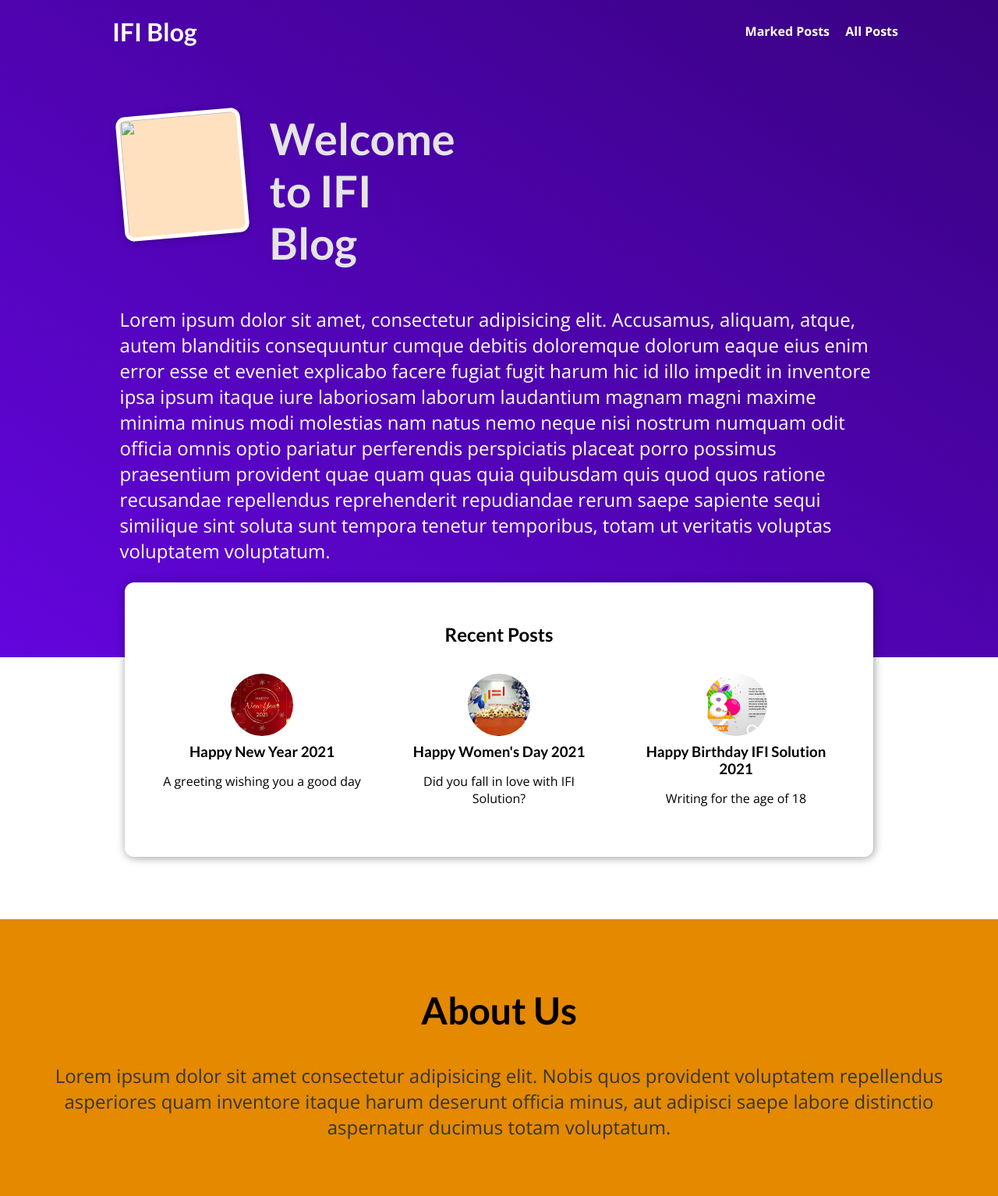
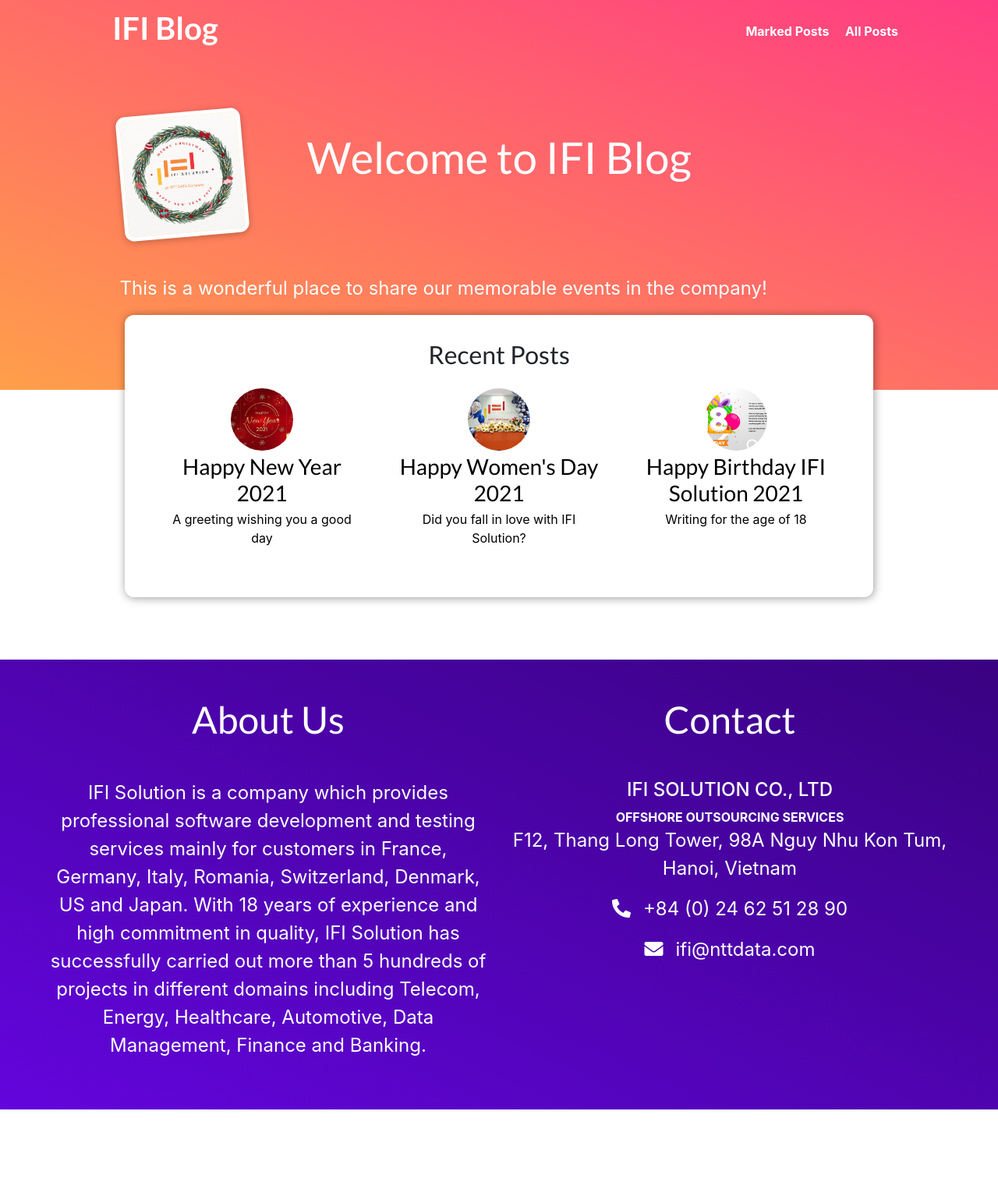
Before and after one commit to 0348468xxx/CompanyBlog, a Django app: page / in a window 1280 px wide. Shown: the whole page at 78% size. After the commit the page ends 1423 px from the top, so only its background shows below. Run offline with Django 3.2, Linux system fonts and the light colour scheme; data comes from the database, SQL or seed files in the repository; both versions use the stored data as it was after the commit; some libraries are stand-ins or nearby versions.

Commit message:
new updates

```diff
--- a/blog/static/blog/all-posts.css
+++ b/blog/static/blog/all-posts.css
@@ -3,7 +3,7 @@
   }
 
   #main-navigation {
-    background-color: #390281;
+    background-color: #FF4331;
     box-shadow: 0 2px 8px rgba(0, 0, 0, 0.25);
   }
 
--- a/blog/static/blog/index.css
+++ b/blog/static/blog/index.css
@@ -1,5 +1,5 @@
 #welcome {
-    background: linear-gradient(to right top, #6305dd, #390281);
+    background: linear-gradient(to right top, #FF9F4A, #FF3C83 );
     padding: 6rem 12%;
   }
 
@@ -23,9 +23,8 @@
 
   #welcome h2 {
     font-size: 3.5rem;
-    margin: 0 0 0 2rem;
-    color: #e4e4e4;
-    width: 10rem;
+    margin: 1.5rem 5rem;
+    color: #fff;
   }
 
   #welcome p {
@@ -61,15 +60,28 @@
   #about {
     text-align: center;
     padding: 3rem;
-    background-color: #e48900;
+    background: linear-gradient(to right top, #6305dd, #390281);
     margin-top: 5rem;
+    color: #fff;
   }
 
   #about h2 {
     font-size: 3rem;
+    margin-bottom: 3rem;
   }
 
   #about p {
     font-size: 1.5rem;
-    color: #353535;
+    color: #fff;
   }
+
+  #about .footer-text a {
+    text-decoration: none !important;
+    background-color: transparent;
+    color: #fff;
+    margin-left: 1rem;
+  }
+
+  #about .footer-text a:hover {
+    color: #FF3C83;
+  }
--- a/blog/static/blog/marked-posts.css
+++ b/blog/static/blog/marked-posts.css
@@ -1,5 +1,5 @@
 #main-navigation {
-    background-color: #390281;
+    background-color: #FF4331;
     box-shadow: 0 2px 8px rgba(0, 0, 0, 0.25);
 }
 
--- a/blog/static/blog/post-detail.css
+++ b/blog/static/blog/post-detail.css
@@ -3,7 +3,7 @@
   }
 
   #main-navigation {
-    background-color: #390281;
+    background-color: #FF4331;
     box-shadow: 0 2px 8px rgba(0, 0, 0, 0.25);
   }
 
--- a/blog/static/blog/post.css
+++ b/blog/static/blog/post.css
@@ -17,6 +17,7 @@
     transform: scale(1.1);
     background-color: #390281;
     color: white;
+    text-decoration: none;
 }
 
 .post img {
--- a/blog/templates/blog/index.html
+++ b/blog/templates/blog/index.html
@@ -8,28 +8,20 @@
 {% block css_files %}
     <link rel="stylesheet" href="{% static 'blog/post.css' %}">
     <link rel="stylesheet" href="{% static 'blog/index.css' %}">
+    <link rel="stylesheet" href="https://stackpath.bootstrapcdn.com/bootstrap/4.5.0/css/bootstrap.min.css">
+    <link rel="stylesheet" href="https://maxcdn.bootstrapcdn.com/font-awesome/4.7.0/css/font-awesome.min.css">
+    <link rel="stylesheet" href="https://pro.fontawesome.com/releases/v5.10.0/css/all.css" integrity="sha384-AYmEC3Yw5cVb3ZcuHtOA93w35dYTsvhLPVnYs9eStHfGJvOvKxVfELGroGkvsg+p" crossorigin="anonymous"/>
 {% endblock  %}
 
 {% block content %}
     <section id="welcome">
         <header>
-            <img src="" alt="">
+            <img src="{% static 'image/262161022_7198489530176905_5984262622377411850_n.png' %}" alt="Static Avatar">
             <h2>Welcome to IFI Blog</h2>
         </header>
 
         <p>
-            Lorem ipsum dolor sit amet, consectetur adipisicing elit.
-            Accusamus, aliquam, atque, autem blanditiis consequuntur cumque
-            debitis doloremque dolorum eaque eius enim error esse et eveniet
-            explicabo facere fugiat fugit harum hic id illo impedit in
-            inventore ipsa ipsum itaque iure laboriosam laborum laudantium
-            magnam magni maxime minima minus modi molestias nam natus nemo
-            neque nisi nostrum numquam odit officia omnis optio pariatur
-            perferendis perspiciatis placeat porro possimus praesentium
-            provident quae quam quas quia quibusdam quis quod quos ratione
-            recusandae repellendus reprehenderit repudiandae rerum saepe
-            sapiente sequi similique sint soluta sunt tempora tenetur
-            temporibus, totam ut veritatis voluptas voluptatem voluptatum.
+            This is a wonderful place to share our memorable events in the company!
         </p>
     </section>
 
@@ -47,9 +39,32 @@
 
 
     <section id="about">
-        <h2>About Us</h2>
-        <p>
-            Lorem ipsum dolor sit amet consectetur adipisicing elit. Nobis quos provident voluptatem repellendus asperiores quam inventore itaque harum deserunt officia minus, aut adipisci saepe labore distinctio aspernatur ducimus totam voluptatum.
-        </p>
+        <div class="container-fluid">
+            <div class="row">
+                <div class="col-md-6">
+                    <h2>About Us</h2>
+                    <p>
+                        IFI Solution is a company which provides professional software development and testing services mainly for customers in France, Germany, Italy, Romania, Switzerland, Denmark, US and Japan. With 18 years of experience and high commitment in quality, IFI Solution has successfully carried out more than 5 hundreds of projects in different domains including Telecom, Energy, Healthcare, Automotive, Data Management, Finance and Banking.
+                    </p>
+                </div>
+
+                <div class="col-md-6">
+                    <h2>Contact</h2>
+
+                    <div class="footer-text">
+                        <h4>IFI SOLUTION CO., LTD</h4>
+                        <strong>OFFSHORE OUTSOURCING SERVICES</strong>
+                        <p>F12, Thang Long Tower, 98A Nguy Nhu Kon Tum, Hanoi, Vietnam</p>
+                        <p><i class="fas fa-phone-alt"></i><span class="d-inline-flex"><a href="tel:02462512890">+84 (0) 24 62 51 28 90</a></span></p>
+                        <p><i class="fas fa-envelope"></i><span class="d-inline-flex"><a href="mailto:ifi@nttdata.com">ifi@nttdata.com</a></span></p>
+                    </div>
+                </div>
+            </div>
+        </div>
     </section>
+
+
+    <script src="https://code.jquery.com/jquery-3.5.1.min.js"></script>
+    <script src="https://cdn.jsdelivr.net/npm/popper.js@1.16.0/dist/umd/popper.min.js"></script>
+    <script src="https://stackpath.bootstrapcdn.com/bootstrap/4.5.0/js/bootstrap.min.js"></script>
 {% endblock  %}
--- a/static/app.css
+++ b/static/app.css
@@ -40,7 +40,7 @@
 
 #main-navigation a:hover,
 #main-navigation a:active {
-  color: #cf79f1;
+  color: #390281;
 }
 
 #main-navigation h1 a:hover,
--- a/templates/base.html
+++ b/templates/base.html
@@ -9,7 +9,8 @@
     <meta name="viewport" content="width=device-width, initial-scale=1.0">
     <title>{% block title %}{% endblock  %}</title>
     <link rel="stylesheet" href="{% static 'app.css' %}">
-    {% block css_files %}{% endblock  %}
+    {% block css_files %}
+    {% endblock  %}
 </head>
 
 <body>
@@ -23,6 +24,7 @@
 
     {% block content %}
     {% endblock  %}
+
 </body>
 
 </html>
```
Also changed, not shown: db.sqlite3, static/image/262161022_7198489530176905_5984262622377411850_n.png (added), uploads/posts/Halloween_2021.PNG (added), uploads/posts/Happy_Birthday_IFI.jpg (added), uploads/posts/Happy_Childrens_Day.jpg (added), uploads/posts/Happy_New_Year.jpg (added), uploads/posts/Happy_Woman_Day.jpg (added), uploads/posts/Happy_Womens_Day_2021.jpg (added), uploads/posts/Mid-Autumn_Festival.jpg (added), uploads/posts/What_makes_Dev_happy.jpg (added).
